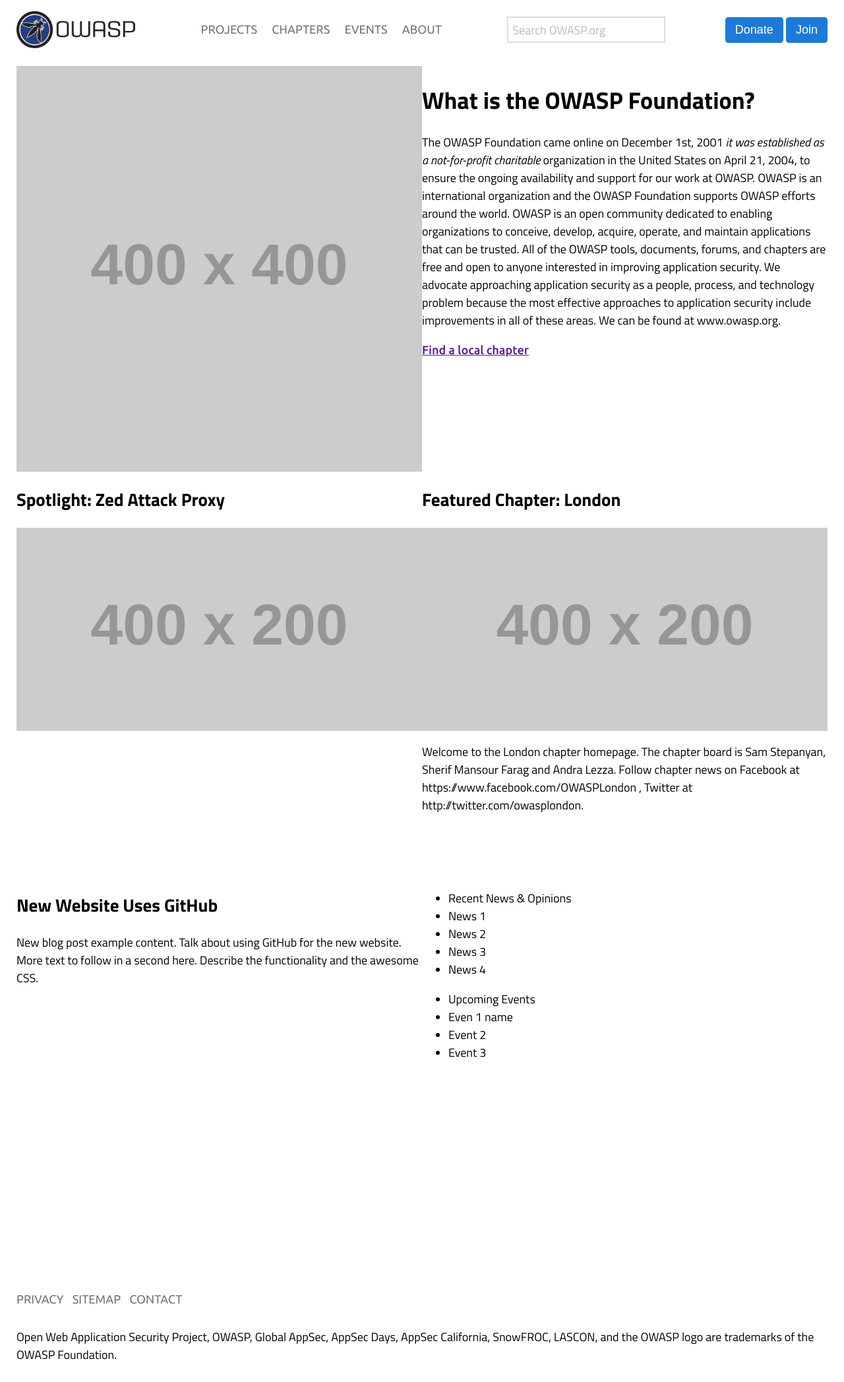
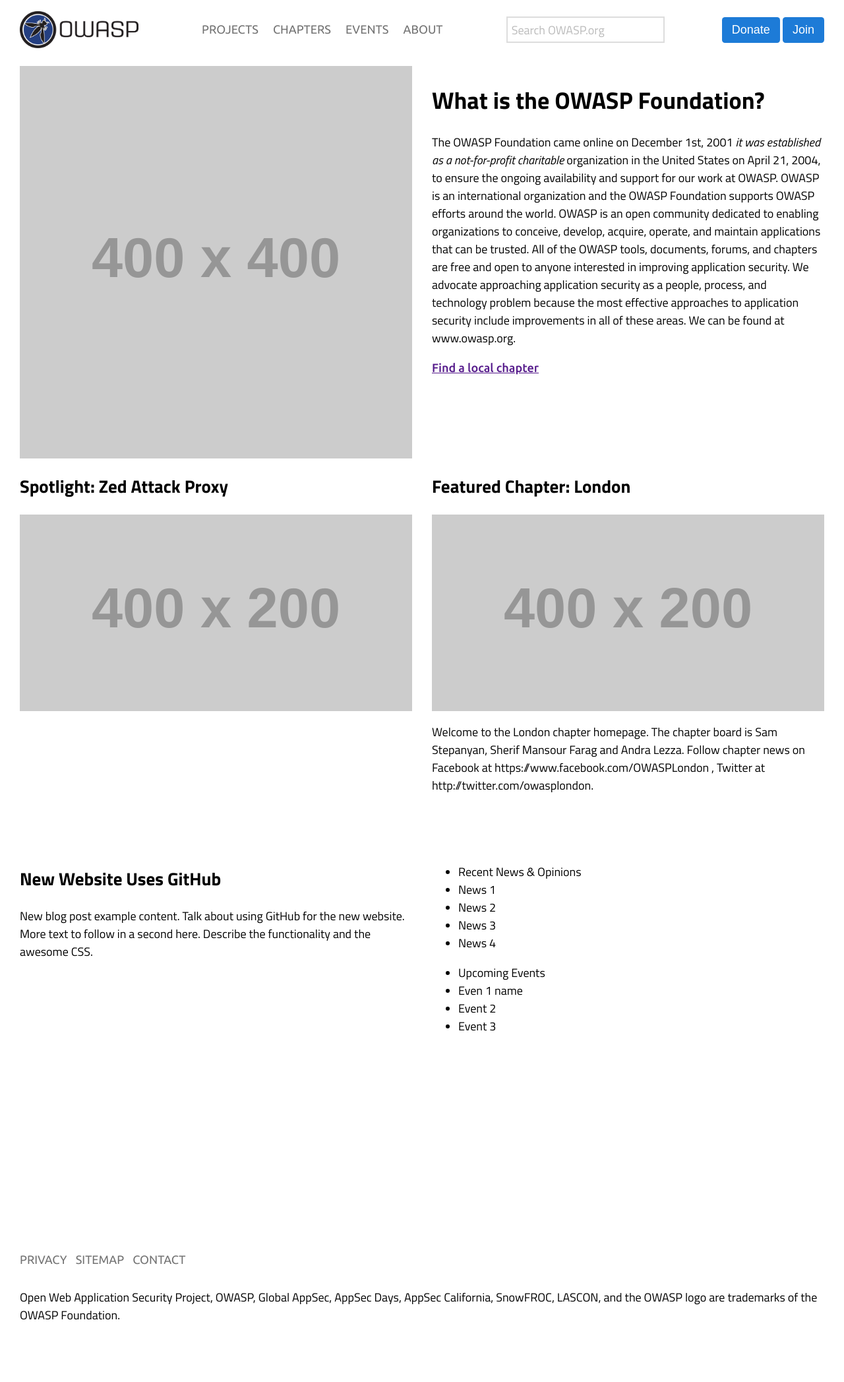
Before and after one commit to scorchingoyster/owasp-layout, a Jekyll site: the page built from index.md, in a window 1280 px wide. Shown: the whole page at 66% size. Built offline with Jekyll 4.4.1, drawn with Linux system fonts in a browser that asks for light colours; after the commit the page ends 2035 px from its top, so only the background shows below that.

Commit message:
spec layout and fix mobile menu

```diff
--- a/_includes/header.html
+++ b/_includes/header.html
@@ -23,6 +23,11 @@
     </a>
     <ul class="mobile-menu hide-el" id="menu-toggle">
       <li>
+        <a href="#" onclick="toggleMenu()">
+            <i class="fa fa-times" id="menu-icon"></i>
+        </a>
+      </li>
+      <li>
         <input type="text" class="site-search" placeholder="Search OWASP.org">
       </li>
       <li><a href="#">PROJECTS</a></li>
--- a/_sass/_base.scss
+++ b/_sass/_base.scss
@@ -1,4 +1,5 @@
 // font declarations
+
 h1, h2, h3, h4, h5, h6 {
   font-family: 'titillium_bold', sans-serif;
 }
@@ -28,10 +29,10 @@ code {
 // desktop layout
 
 header, main, footer {
-  max-width: $grid-val * 42; // 30 * 42 = 1260px
+  max-width: $grid-val * 43; // 30 * 43 = 1290px
   width: 100%;
   margin: 0 auto;
-  padding: 0 $grid-val/2;
+  padding: 0 $grid-val;
 }
 
 main {
--- a/_sass/_home.scss
+++ b/_sass/_home.scss
@@ -1,8 +1,10 @@
+// layout for homepage
 .home {
   display: grid;
+  // default to mobile grid of 1 column
   grid-template-rows: 100px 1fr 150px;
   grid-template-columns: 1fr;
-  grid-template-areas: "header" "content" "footer";
+  grid-template-areas: "header" "body" "footer";
 }
 
 header {
@@ -10,17 +12,26 @@ header {
 }
 
 main {
-  grid-area: content;
+  grid-area: body;
 }
 
 footer {
   grid-area: footer;
 }
 
-@media screen and (min-width: 600px) {
+@media screen and (min-width: $content-bp) {
+  // desktop grid of 2 equal columns for homepage content
   main {
     display: grid;
     grid-template-rows: 1fr 1fr 1fr;
     grid-template-columns: 1fr 1fr;
+    & > section {
+      &:nth-child(odd) {
+        margin-right: $grid-val/2;
+      }
+      &:nth-child(even) {
+        margin-left: $grid-val/2;
+      }
+    }
   }
 }
--- a/_sass/_nav.scss
+++ b/_sass/_nav.scss
@@ -67,12 +67,8 @@ header {
 .menu-toggler {
   position: fixed;
   margin-left: $grid-val/2;
-  z-index: 1;
   font-size: $grid-val;
   color: #222222;
-  .fa-times {
-    color: white;
-  }
 }
 
 .mobile-menu {
@@ -80,14 +76,18 @@ header {
   left: 0;
   top: 0;
   width: 75%;
-  height: 100vh;
+  height: 100%;
   margin: 0;
-  padding: 90px 0 0 0;
+  overflow: scroll;
   background-color: $bg-blue;
   box-shadow: 2px 0 6px #555555;
   li {
     padding: 12px 15px;
-    &:not(:first-child) {
+    &:first-child {
+      margin-bottom: $grid-val/2;
+      font-size: $grid-val;
+    }
+    &:not(:nth-child(-n+2)) {
       border-top: 1px solid lighten($bg-blue, 5%);
     }
   }
--- a/_sass/_util.scss
+++ b/_sass/_util.scss
@@ -1,62 +1,6 @@
-// font imports
-@font-face {
-  font-family: 'roboto_mono';
-  src: url('../font/robotomono-regular.woff2') format('woff2'),
-        url('../font/robotomono-regular.woff') format('woff');
-  font-weight: normal;
-  font-style: normal;
-}
-
-@font-face {
-  font-family: 'titillium_bold';
-  src: url('../font/titilliumweb-bold.woff2') format('woff2'),
-        url('../font/titilliumweb-bold.woff') format('woff');
-  font-weight: bold;
-  font-style: normal;
-}
-
-@font-face {
-  font-family: 'titillium_bold_italic';
-  src: url('../font/titilliumweb-bolditalic.woff2') format('woff2'),
-        url('../font/titilliumweb-bolditalic.woff') format('woff');
-  font-weight: bold;
-  font-style: italic;
-}
-
-@font-face {
-  font-family: 'titillium_italic';
-  src: url('../font/titilliumweb-italic.woff2') format('woff2'),
-        url('../font/titilliumweb-italic.woff') format('woff');
-  font-weight: normal;
-  font-style: italic;
-}
-
-@font-face {
-  font-family: 'titillium';
-  src: url('../font/titilliumweb-regular.woff2') format('woff2'),
-        url('../font/titilliumweb-regular.woff') format('woff');
-  font-weight: normal;
-  font-style: normal;
-}
-
-@font-face {
-  font-family: 'ubuntu_medium';
-  src: url('../font/ubuntu-medium.woff2') format('woff2'),
-        url('../font/ubuntu-medium.woff') format('woff');
-  font-weight: 500;
-  font-style: normal;
-}
-
-@font-face {
-    font-family: 'ubuntu';
-    src: url('../font/ubuntu-regular.woff2') format('woff2'),
-            url('../font/ubuntu-regular.woff') format('woff');
-    font-weight: normal;
-    font-style: normal;
-}
-
 // variables
 $fa-font-path: "/assets/fontawesome";
+$font-path: "/assets/font";
 
 $bg-blue: #233e81;
 $bg-grey: #f3f4f6;
@@ -64,6 +8,8 @@ $cta-blue: #1d7bd7;
 
 $font-size: 18px;
 $grid-val: 30px;
+
+$content-bp: $grid-val*28; // 840px
 
 // mixins
 @mixin hide-el {
@@ -101,3 +47,60 @@ $grid-val: 30px;
   color: white;
   font-size: $font-size;
 }
+
+// font imports
+@font-face {
+  font-family: 'roboto_mono';
+  src: url('#{$font-path}/robotomono-regular.woff2') format('woff2'),
+        url('#{$font-path}/robotomono-regular.woff') format('woff');
+  font-weight: normal;
+  font-style: normal;
+}
+
+@font-face {
+  font-family: 'titillium_bold';
+  src: url('#{$font-path}/titilliumweb-bold.woff2') format('woff2'),
+        url('#{$font-path}/titilliumweb-bold.woff') format('woff');
+  font-weight: bold;
+  font-style: normal;
+}
+
+@font-face {
+  font-family: 'titillium_bold_italic';
+  src: url('#{$font-path}/titilliumweb-bolditalic.woff2') format('woff2'),
+        url('#{$font-path}/titilliumweb-bolditalic.woff') format('woff');
+  font-weight: bold;
+  font-style: italic;
+}
+
+@font-face {
+  font-family: 'titillium_italic';
+  src: url('#{$font-path}/titilliumweb-italic.woff2') format('woff2'),
+        url('#{$font-path}/titilliumweb-italic.woff') format('woff');
+  font-weight: normal;
+  font-style: italic;
+}
+
+@font-face {
+  font-family: 'titillium';
+  src: url('#{$font-path}/titilliumweb-regular.woff2') format('woff2'),
+        url('#{$font-path}/titilliumweb-regular.woff') format('woff');
+  font-weight: normal;
+  font-style: normal;
+}
+
+@font-face {
+  font-family: 'ubuntu_medium';
+  src: url('#{$font-path}/ubuntu-medium.woff2') format('woff2'),
+        url('#{$font-path}/ubuntu-medium.woff') format('woff');
+  font-weight: 500;
+  font-style: normal;
+}
+
+@font-face {
+    font-family: 'ubuntu';
+    src: url('#{$font-path}/ubuntu-regular.woff2') format('woff2'),
+            url('#{$font-path}/ubuntu-regular.woff') format('woff');
+    font-weight: normal;
+    font-style: normal;
+}
--- a/assets/js/util.js
+++ b/assets/js/util.js
@@ -5,10 +5,4 @@ function toggleMenu() {
   } else {
     x.className = "mobile-menu hide-el";
   }
-  var t = document.getElementById("menu-icon");
-  if (t.classList.contains("fa-bars")) {
-    t.className = "fa fa-times";
-  } else {
-    t.className = "fa fa-bars";
-  }
 }
--- a/index.md
+++ b/index.md
@@ -1,6 +1,4 @@
 ---
-# Feel free to add content and custom Front Matter to this file.
-# To modify the layout, see https://jekyllrb.com/docs/themes/#overriding-theme-defaults
 
 layout: home
 title: Welcome to OWASP
```
Also changed, not shown: _layouts/two-col.html (added, +13 -0 lines).
